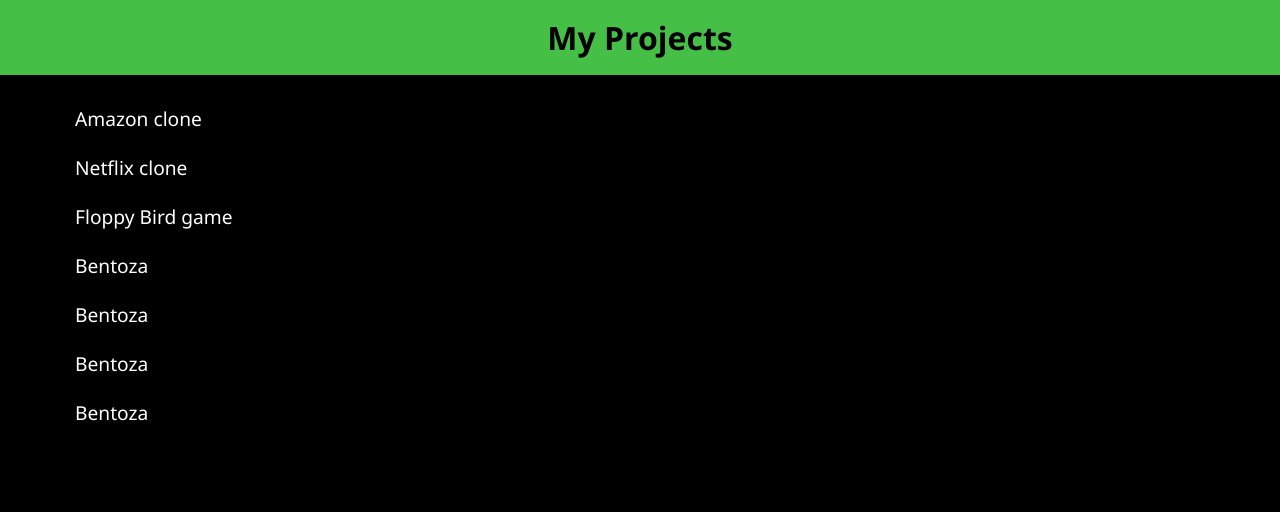
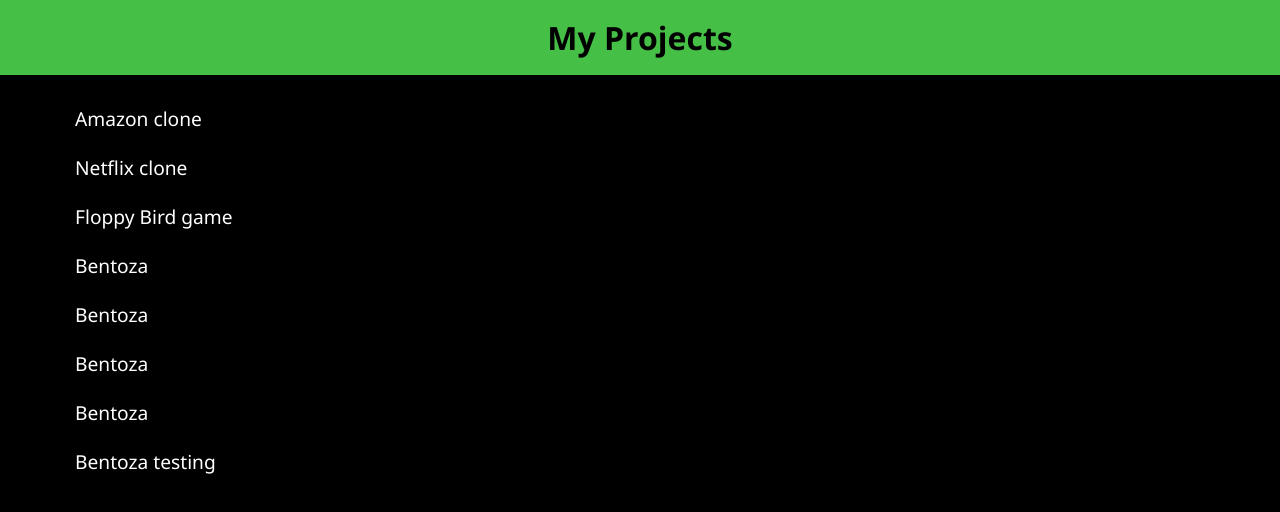
Before and after one commit to premshinde21/prem, a plain HTML site: page projects.html in a window 1280 px wide. Drawn offline with Linux system fonts and the light colour scheme.

Commit message:
Update projects.html

```diff
--- a/projects.html
+++ b/projects.html
@@ -27,6 +27,8 @@
 
                 <li><a href="lol/index.html">Bentoza</a></li><br>
 
+                <li><a href="maybefinal/index.html">Bentoza testing</a></li><br>
+
 
 
 
```
